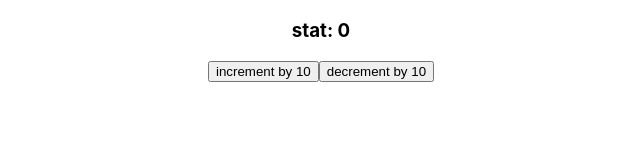
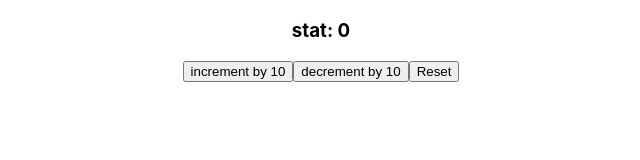
Before and after one commit to Aissa-Dev/React-TypeScript, a React (Create React App) app: page / in a window 1280 px wide. Shown: the top 160 px of the page, without its empty margins (319-959 px from the left). Built offline with nearby package versions, Linux system fonts and the light colour scheme.

Commit message:
useReducer Strict Action Types

```diff
--- a/src/components/Counter.tsx
+++ b/src/components/Counter.tsx
@@ -4,10 +4,16 @@ type CounterState = {
   count: number;
 };
 
-type ActionCounter = {
-  type: string;
+type ActionUpdate = {
+  type: "increment" | "decrement";
   payload: number;
 };
+
+type ActionReset = {
+  type: "reset";
+};
+type ActionCounter = ActionUpdate | ActionReset;
+
 const initialState = { count: 0 };
 
 const reducer = (state: CounterState, action: ActionCounter) => {
@@ -16,31 +22,40 @@ const reducer = (state: CounterState, action: ActionCounter) => {
       return { count: state.count + action.payload };
     case "decrement":
       return { count: state.count - action.payload };
+    case "reset":
+      return initialState;
     default:
       return state;
   }
 };
 
 export const Counter = () => {
-  const [state, dipatch] = useReducer(reducer, initialState);
+  const [state, dispatch] = useReducer(reducer, initialState);
 
   return (
     <div>
       <h3>stat: {state.count}</h3>
       <button
         onClick={() => {
-          dipatch({ type: "increment", payload: 10 });
+          dispatch({ type: "increment", payload: 10 });
         }}
       >
         increment by 10
       </button>
       <button
         onClick={() => {
-          dipatch({ type: "decrement", payload: 10 });
+          dispatch({ type: "decrement", payload: 10 });
         }}
       >
         decrement by 10
       </button>
+      <button
+        onClick={() => {
+          dispatch({ type: "reset" });
+        }}
+      >
+        Reset
+      </button>
     </div>
   );
 };
```
